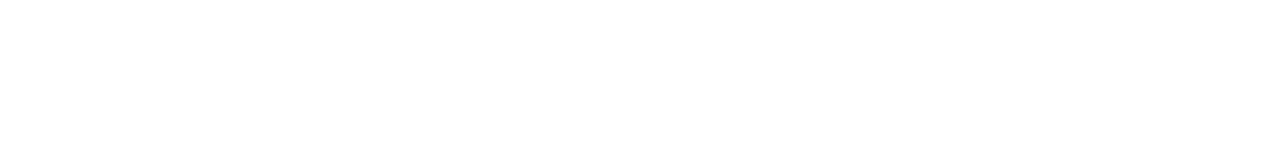
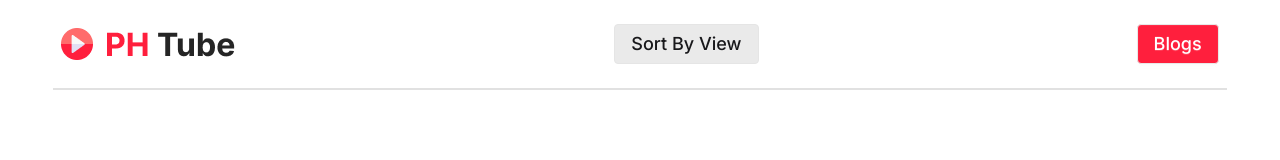
Before and after one commit to apurbagoon1/ph-tube-project, a plain HTML site: page index.html in a window 1280 px wide. Drawn offline with nearby package versions, Linux system fonts and the light colour scheme.

Commit message:
added navbar of the ph-tube

```diff
--- a/index.html
+++ b/index.html
@@ -8,8 +8,33 @@
     <link href="https://cdn.jsdelivr.net/npm/daisyui@5" rel="stylesheet" type="text/css" />
     <!-- Tailwind CSS CDN -->
     <script src="https://cdn.jsdelivr.net/npm/@tailwindcss/browser@4"></script>
+    <!-- Google Font CDN -->
+    <link rel="preconnect" href="https://fonts.googleapis.com">
+    <link rel="preconnect" href="https://fonts.gstatic.com" crossorigin>
+    <link href="https://fonts.googleapis.com/css2?family=Inter:ital,opsz,wght@0,14..32,100..900;1,14..32,100..900&display=swap" rel="stylesheet">
+
+    <style>
+      .inter-font {
+        font-family: "Inter", sans-serif;
+      }
+    </style>
 </head>
-<body>
+<body class="inter-font">
+  <header class="w-11/12 mx-auto">
+    <!-- Navbar Starts -->
+      <nav class="flex justify-between items-center px-2 py-6">
+        <div class="logo cursor-pointer">
+          <img src="./assets/Logo.png" alt="logo" />
+        </div>
+        <div class="Sort">
+          <button class="btn btn-soft font-medium text-lg">Sort By View</button>
+        </div>
+        <div class="blogs">
+          <button class="btn bg-[#FF1F3D] font-medium text-white text-lg">Blogs</button>
+        </div>
+      </nav>
+      <div class="border border-[#17171720]"></div>
+  </header>
 
 </body>
 </html>
```
